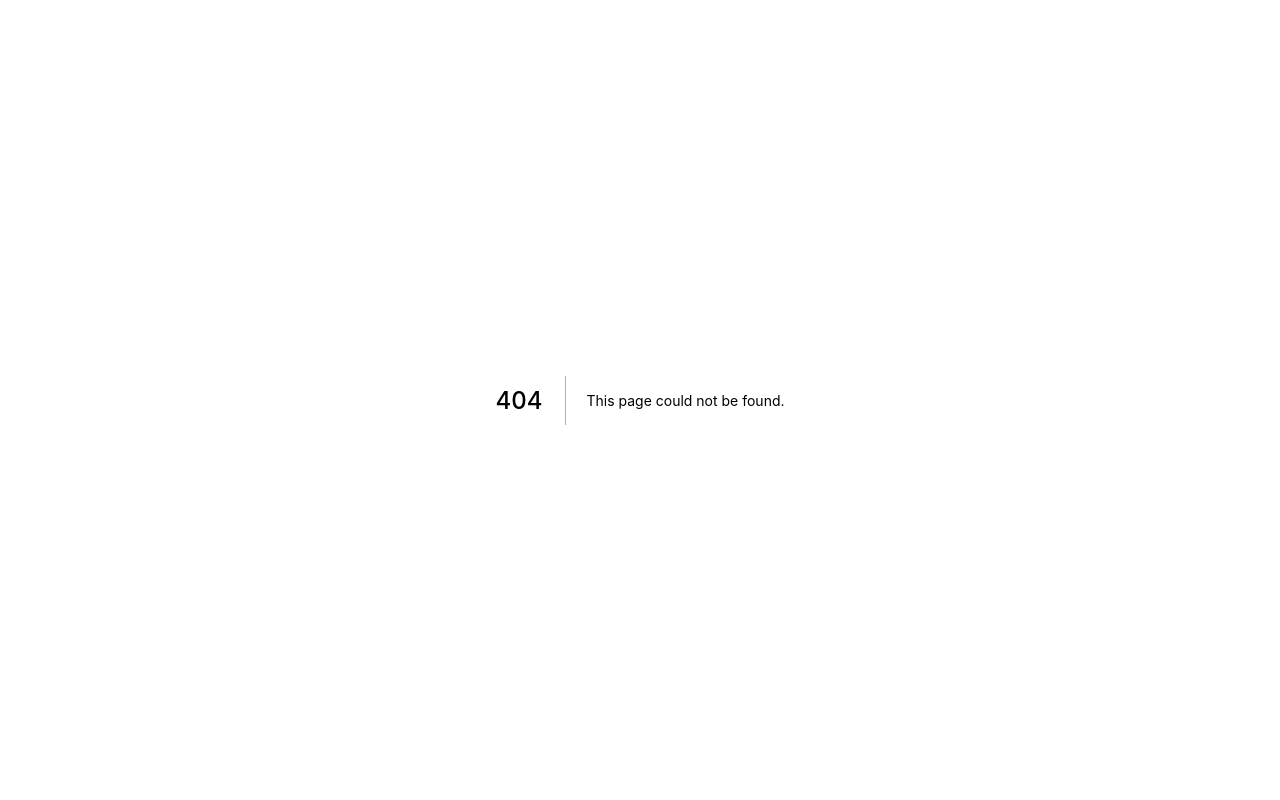
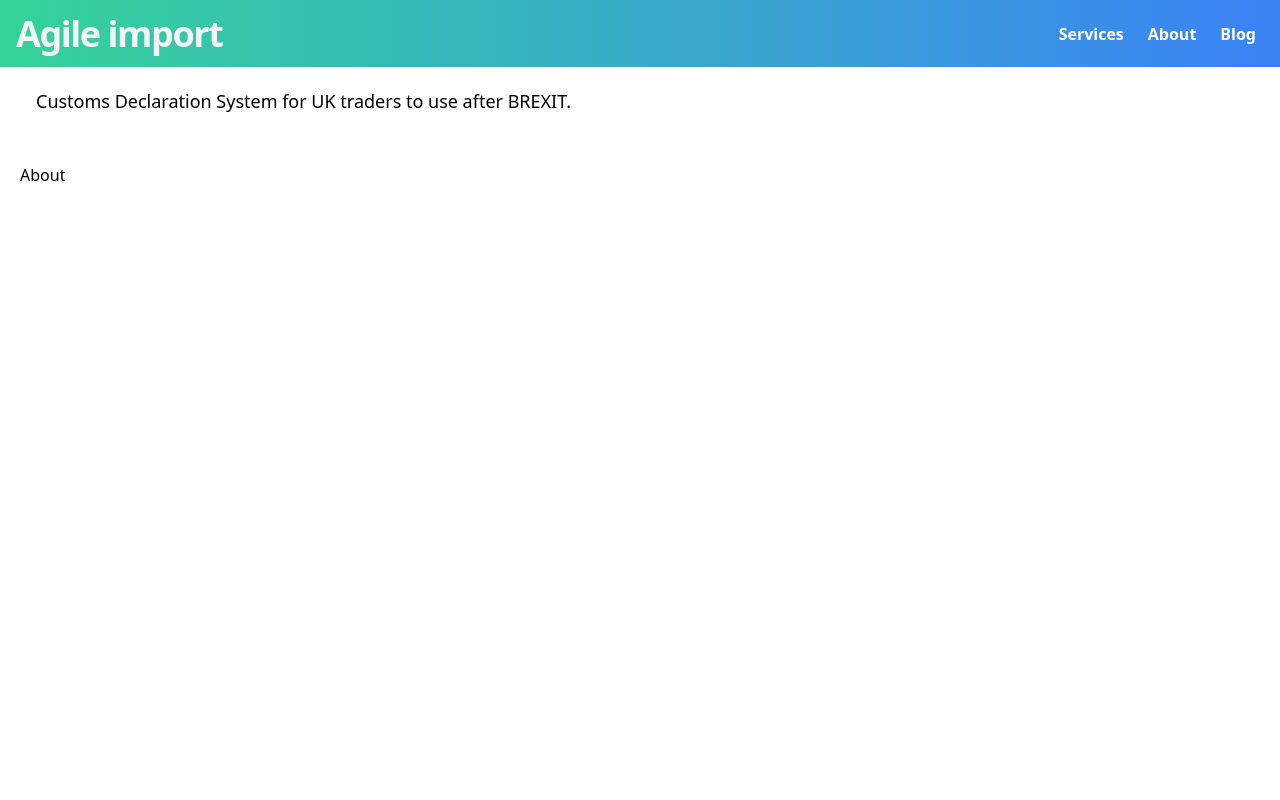
Before and after one commit to WaterlessPiano2/marketing, a Next.js app: page /about in a window 1280 px wide. Before the commit this address had no page. Shown: the top 800 px of the page. Built offline with nearby package versions, Linux system fonts and the light colour scheme.

Commit message:
added about anbd service pages, update to head title

```diff
--- a/components/navbar.tsx
+++ b/components/navbar.tsx
@@ -46,13 +46,13 @@ const Navbar = () => {
           }`}
         >
           <a
-            href="#"
+            href="/services"
             className="block px-2 py-1 text-white font-semibold rounded sm:hover:bg-green-500 hover:bg-blue-500"
           >
             Services
           </a>
           <a
-            href="#"
+            href="/about"
             className="mt-1 block px-2 py-1 text-white font-semibold rounded sm:hover:bg-green-500 hover:bg-blue-500 sm:mt-0 sm:ml-2"
           >
             About
--- a/pages/_document.tsx
+++ b/pages/_document.tsx
@@ -1,15 +1,17 @@
-import Document, { Html, Head, Main, NextScript } from 'next/document'
+import Document, { Html, Head, Main, NextScript } from "next/document";
 
 export default class MyDocument extends Document {
   render() {
     return (
       <Html lang="en">
-        <Head />
+        <Head>
+          <title>Agile Import</title>
+        </Head>
         <body>
           <Main />
           <NextScript />
         </body>
       </Html>
-    )
+    );
   }
 }
--- /dev/null
+++ b/pages/about.tsx
@@ -0,0 +1,23 @@
+import Head from "next/head";
+import React from "react";
+import Container from "../components/container";
+import Intro from "../components/intro";
+import Layout from "../components/layout";
+
+const About = () => {
+  return (
+    <>
+      <Head>
+        <title>Agile Import - About</title>
+      </Head>
+      <Layout>
+        <Container>
+          <Intro />
+          <h1>About</h1>
+        </Container>
+      </Layout>
+    </>
+  );
+};
+
+export default About;
--- a/pages/index.tsx
+++ b/pages/index.tsx
@@ -1,25 +1,25 @@
-import Container from '../components/container'
-import MoreStories from '../components/more-stories'
-import HeroPost from '../components/hero-post'
-import Intro from '../components/intro'
-import Layout from '../components/layout'
-import { getAllPosts } from '../lib/api'
-import Head from 'next/head'
-import Post from '../types/post'
+import Container from "../components/container";
+import MoreStories from "../components/more-stories";
+import HeroPost from "../components/hero-post";
+import Intro from "../components/intro";
+import Layout from "../components/layout";
+import { getAllPosts } from "../lib/api";
+import Head from "next/head";
+import Post from "../types/post";
 
 type Props = {
-  allPosts: Post[]
-}
+  allPosts: Post[];
+};
 
 const Index = ({ allPosts }: Props) => {
-  const heroPost = allPosts[0]
-  const morePosts = allPosts.slice(1)
+  const heroPost = allPosts[0];
+  const morePosts = allPosts.slice(1);
   return (
     <>
+      <Head>
+        <title>Agile Import</title>
+      </Head>
       <Layout>
-        <Head>
-          <title>Customs Declaration System (CDS) for UK traders to use after BREXIT.</title>
-        </Head>
         <Container>
           <Intro />
           {heroPost && (
@@ -36,22 +36,22 @@ const Index = ({ allPosts }: Props) => {
         </Container>
       </Layout>
     </>
-  )
-}
+  );
+};
 
-export default Index
+export default Index;
 
 export const getStaticProps = async () => {
   const allPosts = getAllPosts([
-    'title',
-    'date',
-    'slug',
-    'author',
-    'coverImage',
-    'excerpt',
-  ])
+    "title",
+    "date",
+    "slug",
+    "author",
+    "coverImage",
+    "excerpt",
+  ]);
 
   return {
     props: { allPosts },
-  }
-}
+  };
+};
--- /dev/null
+++ b/pages/services.tsx
@@ -0,0 +1,23 @@
+import Head from "next/head";
+import React from "react";
+import Container from "../components/container";
+import Intro from "../components/intro";
+import Layout from "../components/layout";
+
+const About = () => {
+  return (
+    <>
+      <Head>
+        <title>Agile Import - Services</title>
+      </Head>
+      <Layout>
+        <Container>
+          <Intro />
+          <h1>About</h1>
+        </Container>
+      </Layout>
+    </>
+  );
+};
+
+export default About;
```
